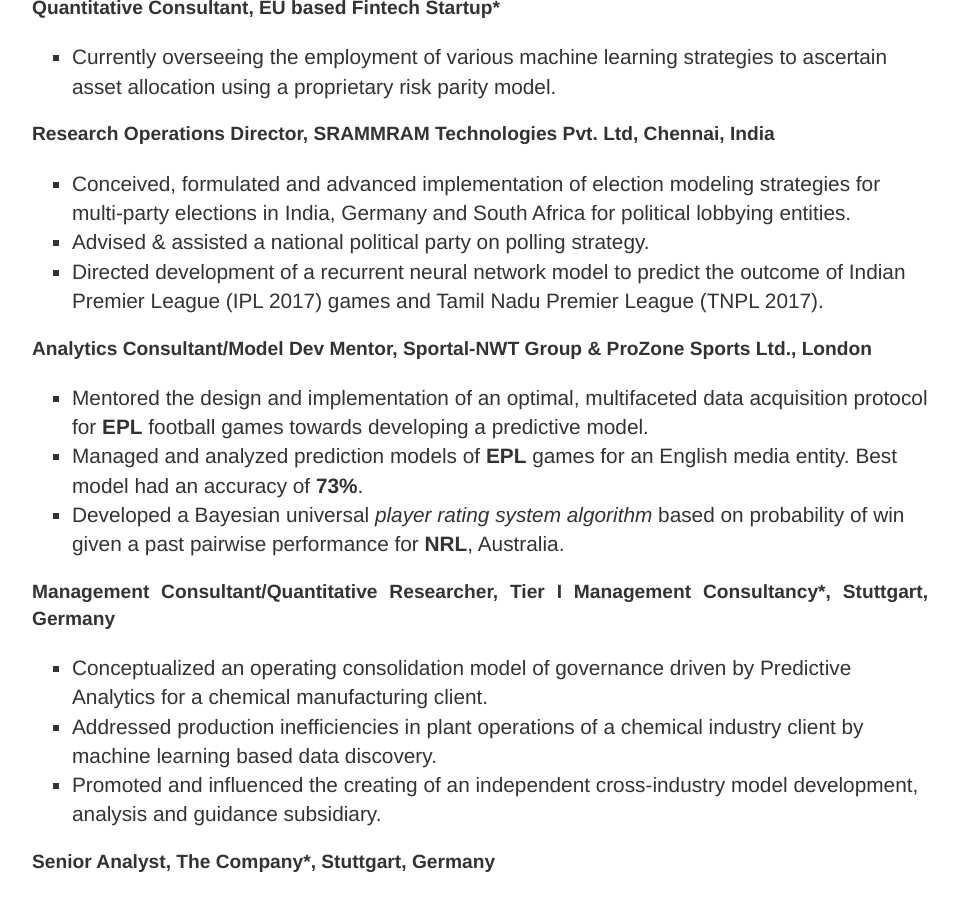
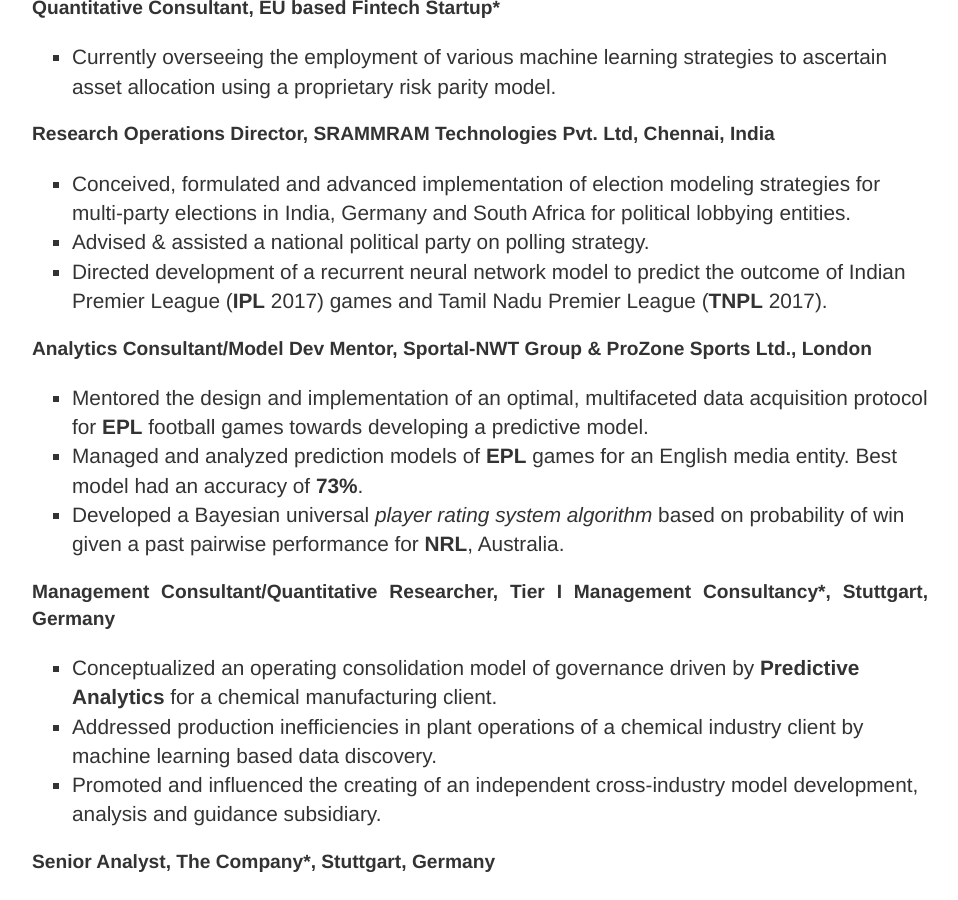
Before and after one commit to DaisukeAramaki/DaisukeAramaki.github.io, a Jekyll site: the page built from cv/index.html, in a window 1280 px wide and 900 px high, scrolled down 1095 px. Shown: the whole window, without its empty margins (160-1118 px from the left). Built offline with Jekyll 4.4.1, drawn with Linux system fonts in a browser that asks for light colours.

Commit message:
Some Changes

```diff
--- a/cv/index.html
+++ b/cv/index.html
@@ -42,7 +42,7 @@
                                          <ul type="square">
                                             <li>Conceived, formulated and advanced implementation of election modeling strategies for multi-party elections in India, Germany and South Africa for political lobbying entities.</li>
 					   <li>Advised & assisted a national political party on polling strategy.
-                                            <li>Directed development of a recurrent neural network model to predict the outcome of Indian Premier League (IPL 2017) games and Tamil Nadu Premier League (TNPL 2017).</li>
+                                            <li>Directed development of a recurrent neural network model to predict the outcome of Indian Premier League (<strong>IPL</strong> 2017) games and Tamil Nadu Premier League (<strong>TNPL</strong> 2017).</li>
                                         </ul>
 		</p>
 
@@ -57,7 +57,7 @@
 
 		<p style='text-align: justify;'><strong>Management Consultant/Quantitative Researcher, Tier I Management Consultancy*, Stuttgart, Germany</strong>
                                           <ul type="square">
-                                            <li>Conceptualized an operating consolidation model of governance driven by Predictive Analytics for a chemical manufacturing client.</li>
+                                            <li>Conceptualized an operating consolidation model of governance driven by <strong>Predictive Analytics</strong> for a chemical manufacturing client.</li>
                                             <li>Addressed production inefficiencies in plant operations of a chemical industry client by machine learning based data discovery.</li>
 					    <li>Promoted and influenced the creating of an independent cross-industry model development, analysis and guidance subsidiary.</li>
                                         </ul>
```
